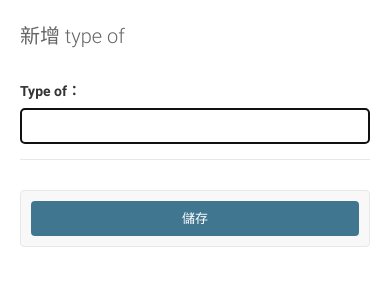
After one commit to douliou50218/amu-s-website, a Django app: page /add_type/ in a window 390 px wide. The commit adds this page. Shown: the top 300 px of the page. Run offline with Django 3.2, Linux system fonts and the light colour scheme; tables that the repository leaves empty hold one stand-in row (values such as "Sample post"); parts of the project's set-up code (start-up, migrations or seed data) failed here and were passed over.

Commit message:
添加add type頁面

```diff
--- /dev/null
+++ b/mysite/pos/templates/add_type.html
@@ -0,0 +1,78 @@
+<html lang="zh-Hant"><head>
+<title>新增 type of | Django 網站管理</title>
+<link rel="stylesheet" type="text/css" href="/static/admin/css/base.css">
+<link rel="stylesheet" type="text/css" href="/static/admin/css/forms.css">
+
+
+<script type="text/javascript" src="/admin/jsi18n/"></script>
+<script type="text/javascript" src="/static/admin/js/vendor/jquery/jquery.js"></script>
+<script type="text/javascript" src="/static/admin/js/jquery.init.js"></script>
+<script type="text/javascript" src="/static/admin/js/core.js"></script>
+<script type="text/javascript" src="/static/admin/js/admin/RelatedObjectLookups.js"></script>
+<script type="text/javascript" src="/static/admin/js/actions.js"></script>
+<script type="text/javascript" src="/static/admin/js/urlify.js"></script>
+<script type="text/javascript" src="/static/admin/js/prepopulate.js"></script>
+<script type="text/javascript" src="/static/admin/js/vendor/xregexp/xregexp.js"></script>
+
+    <meta name="viewport" content="user-scalable=no, width=device-width, initial-scale=1.0, maximum-scale=1.0">
+    <link rel="stylesheet" type="text/css" href="/static/admin/css/responsive.css">
+
+<meta name="robots" content="NONE,NOARCHIVE">
+</head>
+
+
+<body class="popup  app-pos model-typeof change-form" data-admin-utc-offset="28800">
+
+<!-- Container -->
+<div id="container">
+
+
+    <!-- Content -->
+    <div id="content" class="colM">
+
+        <h1>新增 type of</h1>
+        <div id="content-main">
+
+            <form action="" method="post" id="typeof_form" novalidate=""><input type="hidden" name="csrfmiddlewaretoken" value="Ag1VDmVPJoyQERlT8WWqA3439LBmA19eubySHmCfCNSBqXRpfZnjM7H57LcvHhch">
+                <div>
+                    <input type="hidden" name="_popup" value="1">
+                    <input type="hidden" name="_to_field" value="type_of">
+
+                    <fieldset class="module aligned ">
+
+                            <div class="form-row field-type_of">
+
+                                <div>
+                                    <label class="required" for="id_type_of">Type of：</label>
+                                    <input type="text" name="type_of" class="vTextField" maxlength="50" required="" id="id_type_of">
+                                </div>
+
+                            </div>
+
+                    </fieldset>
+
+                    <div class="submit-row">
+                        <input type="submit" value="儲存" class="default" name="_save">
+                    </div>
+
+                    <script type="text/javascript" id="django-admin-form-add-constants" src="/static/admin/js/change_form.js" data-model-name="typeof">
+                    </script>
+
+                    <script type="text/javascript" id="django-admin-prepopulated-fields-constants" src="/static/admin/js/prepopulate_init.js" data-prepopulated-fields="[]">
+                    </script>
+
+                </div>
+            </form>
+        </div>
+
+        <br class="clear">
+
+    </div>
+    <!-- END Content -->
+
+    <div id="footer"></div>
+</div>
+<!-- END Container -->
+
+</body>
+</html>
--- a/mysite/pos/templates/sold today.html
+++ b/mysite/pos/templates/sold today.html
@@ -114,13 +114,13 @@ Sold
 
 				<script>
 					$(function () {
-						var Product = [
+						var reProduct = [
 						{% for n in product_ids %}
 							"{{ n }}",
 						{% endfor %}
 						];
 						$("#returnproduct").typeahead({
-							source: Product
+							source: reProduct
 						});
 					});
 				</script>
--- a/mysite/pos/urls.py
+++ b/mysite/pos/urls.py
@@ -8,4 +8,5 @@ urlpatterns = [
     path('already_sold/', views.already_sold, name='already_sold'),
     path('sold_today/', views.sold_today, name='sold_today'),
     path('add_new/', views.add_new, name='add_new'),
+    path('add_type/', views.add_type, name='add_type'),
 ]
--- a/mysite/pos/views.py
+++ b/mysite/pos/views.py
@@ -128,9 +128,9 @@ def sold_today(request):
         product_ids.add(i.product_id)
     clerk = Clerk.objects.all()
 
-    with connection.cursor() as c:
-        c.execute('SELECT product FROM pos_Sales_Record')
-        sold_products = c.fetchall()
+    #with connection.cursor() as c:
+        #c.execute('SELECT product FROM pos_Sales_Record')
+        #sold_products = c.fetchall()
     # 結算
     record = TodayRecord.objects.all()
     rcd_money = 0
@@ -141,7 +141,7 @@ def sold_today(request):
 
     context = {
         'product_ids': product_ids,
-        'sold_products': sold_products,
+        #'sold_products': sold_products,
         'customer': customer,
         'clerk': clerk,
         'record': zip(range(1, len(record) + 1), record),
@@ -160,3 +160,7 @@ def add_new(request):
     }
 
     return render(request, 'add new.html', context)
+
+
+def add_type(request):
+    return render(request, 'add_type.html')
```
Also changed, not shown: mysite/pos/templates/add new.html (+14 -4 lines), mysite/db.sqlite3.
